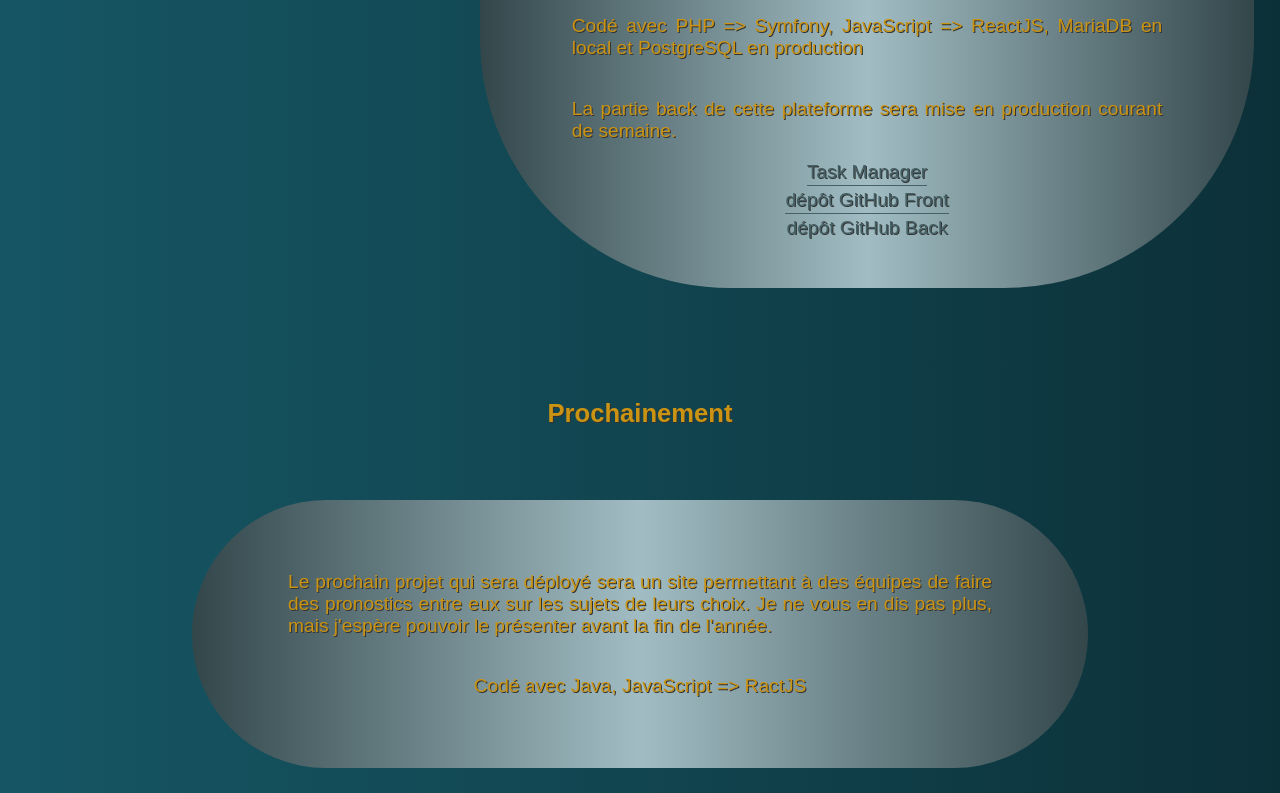
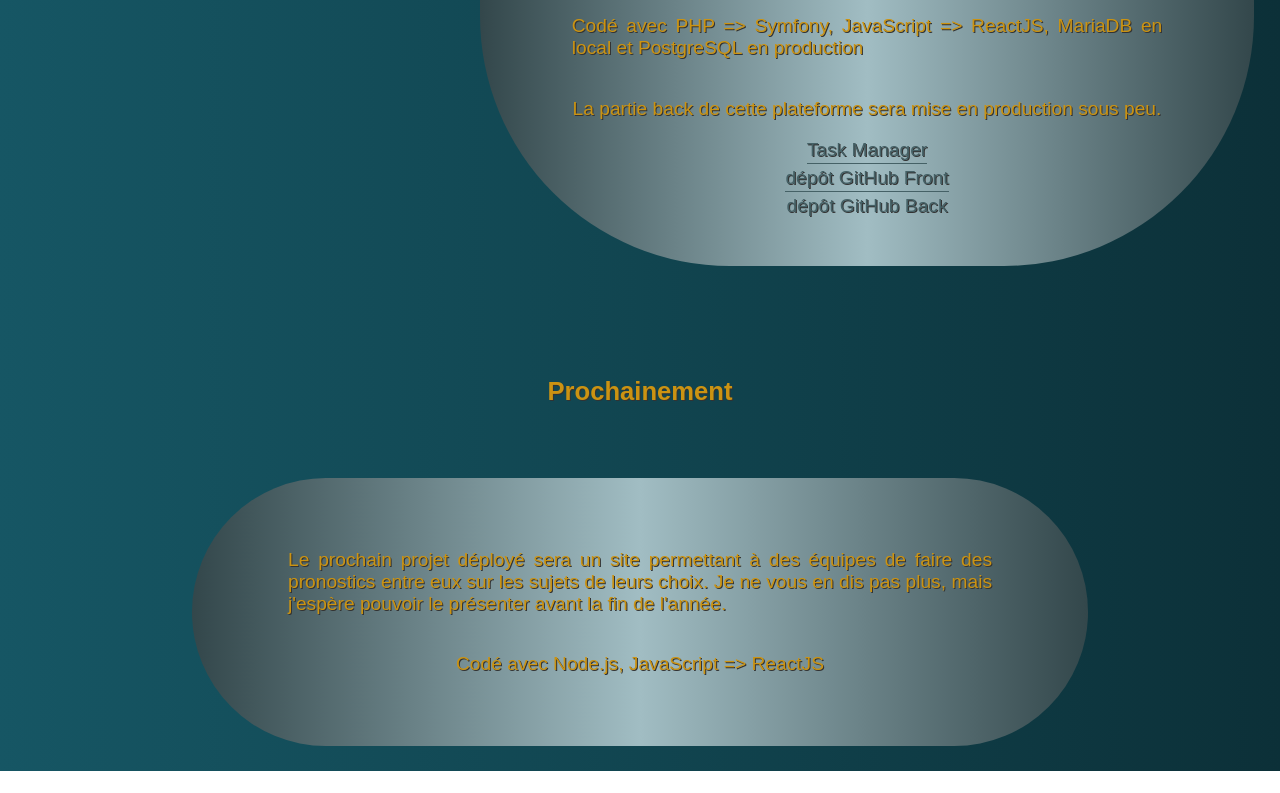
Before and after one commit to JeremyLamacq/Portfolio, a React (Vite) app: page /projets in a window 1280 px wide. Shown: the part 2175-2968 px from the top of the page. After the commit the page ends 2946 px from the top, so only its background shows below. Built offline with nearby package versions, Linux system fonts and the light colour scheme.

Commit message:
correction et ajustement

```diff
--- a/src/components/experience/Experience.jsx
+++ b/src/components/experience/Experience.jsx
@@ -11,7 +11,7 @@ const Experience = () => {
                 <h2 id='first'>Aujourd&apos;hui</h2>
                 <div>
                     <img src='/experiences/DEV.jpg' alt='developpement web' className='pictures'/>
-                    <p>Je partage actuellement mon temps entre le développement de ce portfolio, divers projet PHP et JAVA avec en Front JavaScipt et ReactJS et un travail en 3x8h en tant que conducteur de ligne</p>
+                    <p>Je partage actuellement mon temps entre le développement de ce portfolio, divers projet PHP et JAVA avec en Front JavaScipt et ReactJS et l&apos;apprentissage de Node.js</p>
                 </div>
             </article>
 
@@ -23,7 +23,7 @@ const Experience = () => {
                         Je m&apos;occupais ensuite de la ou les visites techniques pour définir le matériel à utiliser,d&apos;effectuer les différents devis,
                         et enfin d&apos;organiser les différents chantiers au planning avec l’exploitant pour ensuite lui fournir toutes les informations nécessaires
                         à la réalisation du chantier (plans, arrêté de voirie effectués par les soins, etc…).
-                        Il n&apos;était pas rare que j&apos;aille sur les chantiers pour le démarrage,
+                        J&aps;allait autant que possible sur les chantiers pour le démarrage,
                         je préparais ensuite la facturation client en comptabilisant les heures passées en chantier pour ensuite valider auprès du client
                     </p>
                     <img src='/experiences/CHARGE_AFFAIRES.jpg' alt='chargé d&apos;affaires' className='pictures'/>
--- a/src/components/homePage/HomePage.jsx
+++ b/src/components/homePage/HomePage.jsx
@@ -53,7 +53,7 @@ const HomePage = () => {
                 <p>Bonjour!</p>
                 <p>Passionné par le développement web, vous pourrez retrouver sur mon porfolio tout ce qu&apos;il y
                 a à savoir sur moi depuis que j&apos;ai commencé à travailler en 2011. </p>
-                <p>Ce portfolio et les nombreux projets à venir vont me permettre de continuer à progresser aussi bien avec ReactJS qu&apos;avec Symfony</p>
+                <p>Ce portfolio et les nombreux projets à venir vont me permettre de continuer à progresser dans le développement</p>
                 <div>
                     <a href='https://www.linkedin.com/in/jeremy-lamacq/'  target='_blank' rel='noreferrer'><FaLinkedin /></a>
                     <a href='https://github.com/JeremyLamacq'  target='_blank' rel='noreferrer'><FaGithubSquare/></a>
--- a/src/components/loadingComponent/LoadingComponent.jsx
+++ b/src/components/loadingComponent/LoadingComponent.jsx
@@ -14,7 +14,7 @@ const LoadingComponent = () => {
 
   return (
     <main id='mainLoader' style={{ opacity: isLoading ? 1 : 0, transition: 'opacity 1.5s linear', display: !isLoading ? 'none' : '' }}>
-        <h1>Bienvenu sur mon Portfolio</h1>
+        <h1>Bienvenue sur mon Portfolio</h1>
     </main>
   );
 };
--- a/src/components/projets/Projets.jsx
+++ b/src/components/projets/Projets.jsx
@@ -51,7 +51,7 @@ const Projets = () => {
                         <p>Le GIVER a pour rôle de gérer les tâches (créer, modifier, réassigner, supprimer)</p>
                         <p>Le TASKER regarde et accepte ou refuse la tâche qu&apos;on lui a assignée, ensuite il l&apos;éxécute, puis confirme que la tâche est terminée sur la plateforme.</p>
                         <p>Codé avec PHP =&gt; Symfony, JavaScript =&gt; ReactJS, MariaDB en local et PostgreSQL en production</p>
-                        <p>La partie back de cette plateforme sera mise en production courant de semaine.</p>
+                        <p>La partie back de cette plateforme sera mise en production sous peu.</p>
                         <a className='top' href='https://task-giver-nprkh4ags-jeremylamacqs-projects.vercel.app'  target='_blank' rel='noreferrer'>Task Manager</a>
                         <a className='middle' href='https://github.com/JeremyLamacq/Task-Giver-Front'  target='_blank' rel='noreferrer'>dépôt GitHub Front</a>
                         <a href='https://github.com/JeremyLamacq/Task-Giver-Back'  target='_blank' rel='noreferrer'>dépôt GitHub Back</a>
@@ -62,8 +62,8 @@ const Projets = () => {
             <article className='article'>
                 <h2>Prochainement</h2>
                 <div id='last'>
-                    <p>Le prochain projet qui sera déployé sera un site permettant à des équipes de faire des pronostics entre eux sur les sujets de leurs choix. Je ne vous en dis pas plus, mais j&apos;espère pouvoir le présenter avant la fin de l&apos;année.</p>
-                    <p>Codé avec Java, JavaScript =&gt; RactJS</p>
+                    <p>Le prochain projet déployé sera un site permettant à des équipes de faire des pronostics entre eux sur les sujets de leurs choix. Je ne vous en dis pas plus, mais j&apos;espère pouvoir le présenter avant la fin de l&apos;année.</p>
+                    <p>Codé avec Node.js, JavaScript =&gt; ReactJS</p>
                 </div>
             </article>
             <div id="transition"/>
--- a/src/components/skills/Skills.jsx
+++ b/src/components/skills/Skills.jsx
@@ -29,7 +29,7 @@ const Skills = () => {
                 <p>Pendant ma formation au sein de l&apos;école O&apos;clock, j&apos;ai pu découvrir le développement web aussi bien Back que Front.</p>
                 <p>Nous nous sommes ensuite spécialisé vers un framework ou une librairie, et dans un premier temps je suis partie sur la librairie Front ReactJS où nous y avons également vu TypeScript et React Redux.</p>
                 <p>A la suite de la formation j&apos;ai pu suivre les cours en replay pour apprendre à utiliser le frameword PHP Symfony qui, allié à Twig, permet de développer des projets complet et puissant.</p>
-                <p>Aujourd&apos;hui je développe en Java que je continue d&apos;apprendre chaque jour.</p>
+                <p>Aujourd&apos;hui je développe en Java, bientôt en Node.js pour continuer d&apos;apprendre chaque jour.</p>
                 <p>Côté Back, je travaille essentiellement avec MariaDB, mais pour des raisons de coût je travaille aussi avec PostgreSQL en production</p>
             </section>
             <div id="transition"/>
```
